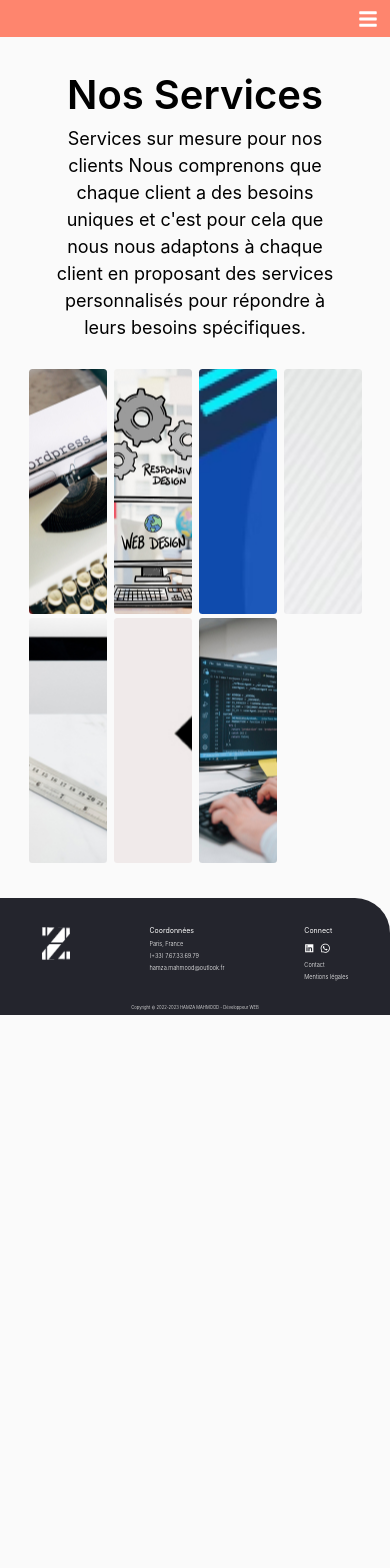
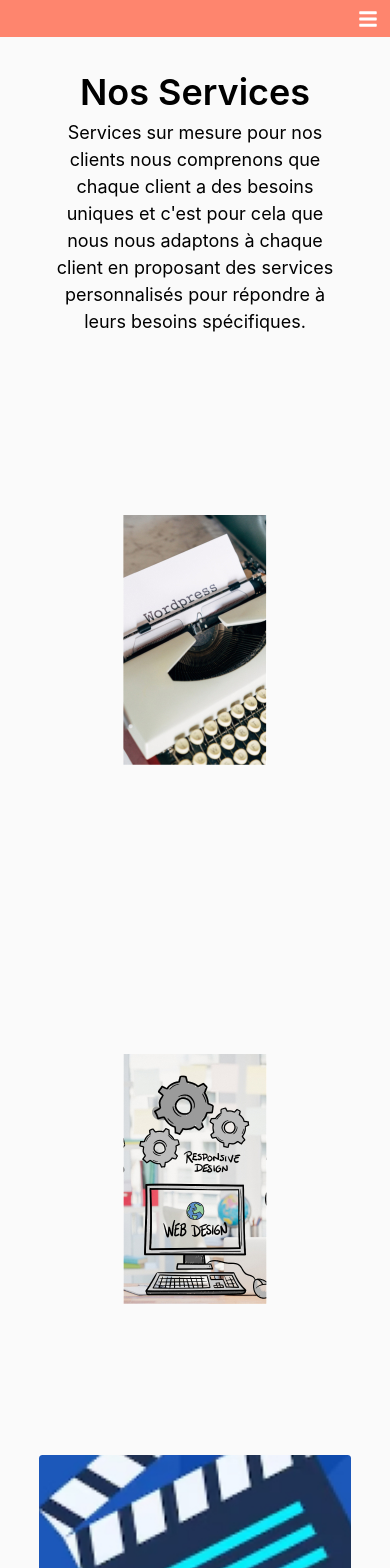
Before and after one commit to Zhamza1/Agence-digitale, a React (Create React App) app: page /services in a window 390 px wide. Shown: the top 1568 px of the page. Before the commit the page ends 1015 px from the top, so only its background shows below. Built offline with nearby package versions, Linux system fonts and the light colour scheme.

Commit message:
responsive 768px

```diff
--- a/src/components/header.jsx
+++ b/src/components/header.jsx
@@ -23,7 +23,7 @@
     <>
       <header className=" pt-[2.8rem] bg-header2 w-[100%] md:py-[1rem] md:flex md:flex-row-reverse " >
         <nav className='z-[100000]' ref={navRef} >
-          <ul className='flex justify-around px-[15rem] text-white items-center text-[24px] md:flex-col md:text-[40px] text-[2.4rem]  '  >
+          <ul className='flex justify-around px-[15rem] text-white items-center text-[2.4rem] lg:text-[20px] md:flex-col md:text-[40px]  '  >
             <NavLink  to="/" className='w-[8rem] h-[10rem] md:w-[12rem] md:h-[15rem] ' > <img src={Logo} alt="logo du site zhamza" /> </NavLink>
               <li className=' font-medium text-[#ffffff] opacity-50 hover:opacity-100 transition-all duration-500 uppercase '  > <NavLink to="/realisations" className={({ isActive }) => isActive ? activeLink : undefined}> Réalisations  </NavLink></li>
               <li className=' font-medium text-[#ffffff] opacity-50 hover:opacity-100 transition-all duration-500 '  > <NavLink to="/services" className={({ isActive }) => isActive ? activeLink : undefined}>  SERVICES </NavLink> </li>
--- a/src/components/servicesCard.jsx
+++ b/src/components/servicesCard.jsx
@@ -8,11 +8,10 @@
 
   return (
     <>
-        <div className={` cursor-pointer font-medium text-[3.6rem] w-[34rem] h-[59rem] rounded-[1rem] xl:w-[20%] xl:h-[70rem] mx-4 bg-no-repeat bg-center ${props.bgImage}`}>
+        <div  className={`${props.style}`}>
           <div className='pt-[4rem] text-center transition transition-opacity-25 backdrop-blur-[0rem] bg-[#000000] top-0 left-0 w-full h-full rounded-xl opacity-0 hover:opacity-60 transition-transform-25 hover:translate-y-[0px] translate-y-[2rem] px-[2rem] '>
             <div className='text-[#ffffff] h-[5rem] ' >{props.title}</div>
             <div>  <Link to={props.link} > <button className='mt-[30rem] font-regular text-center text-[#FE856E] font-bold text-[2rem] px-[2rem] py-[1rem] rounded-[1rem] hover:bg-[#F0BDB3] transition ease-in-out delay-100 border-[1px] border-[#FE856E] hover:text-[#24252D] bg-main ' >Voir plus</button> </Link></div>
-
           </div>
         </div>
     </>
--- a/src/index.css
+++ b/src/index.css
@@ -30,7 +30,7 @@
     }
 
     button {
-        @appply text-[2rem] ;
+        @apply text-[2rem] ;
     }
 
     h1 {
@@ -74,11 +74,11 @@
         }
 
         h1 {
-            font-size: 40px;
+            font-size: 36px;
         }
 
         h2 {
-            font-size: 32px;
+            font-size: 28px;
           }
           h3 {
             font-size: 20px;
--- a/src/page/services.jsx
+++ b/src/page/services.jsx
@@ -17,24 +17,22 @@
       <Header/>
       <section className=' mt-[8rem] mb-[10rem]' >
       <h1 className=' flex justify-center '>Nos Services </h1>
-      <h4 className='flex justify-center mb-[8rem] text-center mx-[13%] ' >Services sur mesure pour nos clients Nous comprenons que chaque client a des besoins uniques et c'est pour cela que nous nous adaptons à chaque client en proposant des services personnalisés pour répondre à leurs besoins spécifiques.</h4>
+      <h4 className='flex justify-center mb-[8rem] text-center mx-[13%] ' >Services sur mesure pour nos clients nous comprenons que chaque client a des besoins uniques et c'est pour cela que nous nous adaptons à chaque client en proposant des services personnalisés pour répondre à leurs besoins spécifiques.</h4>
 
 
       <div>
         <div className=' flex justify-center flex-wrap  '  >
-            <ServicesCard title="Site internet" bgImage="bg-wordpress lg:bg-wordpress-1024 sm:bg-wordpress-425 " link="/services/site-internet" />
-            <ServicesCard title="Web design" bgImage="bg-webdesignsvg  lg:bg-webdesignsvg-1024 sm:bg-webdesignsvg-425 " link="/services/web-design"  />
-            <ServicesCard title="Montage vidéo" bgImage="bg-motionDesign  lg:bg--1024 sm:bg--425 " link="/services/motion-design" />
-            <ServicesCard title="Photographie" bgImage="bg-photographie  lg:bg--1024 sm:bg--425 " link="/services/photographie" />
-        </div>
+            <ServicesCard style="cursor-pointer font-medium text-[3.6rem] text-[36px] w-[34rem] h-[59rem] rounded-[1rem] mx-[3rem] xl:w-[20%] xl:h-[70rem] xl:mx-[1rem] md:w-[80%] md:h-[150rem] md:mt-[4rem] bg-no-repeat bg-center bg-wordpress lg:bg-wordpress-1024 sm:bg-wordpress-425" title="Site internet" link="/services/site-internet" />
+            <ServicesCard style="cursor-pointer font-medium text-[3.6rem] text-[36px] w-[34rem] h-[59rem] rounded-[1rem] mx-[3rem] xl:w-[20%] xl:h-[70rem] xl:mx-[1rem] md:w-[80%] md:h-[150rem] md:mt-[4rem] bg-no-repeat bg-center bg-webdesignsvg  lg:bg-webdesignsvg-1024 sm:bg-webdesignsvg-425" title="Web design" link="/services/web-design"  />
+            <ServicesCard style="cursor-pointer font-medium text-[3.6rem] text-[36px] w-[34rem] h-[59rem] rounded-[1rem] mx-[3rem] xl:w-[20%] xl:h-[70rem] xl:mx-[1rem] md:w-[80%] md:h-[150rem] md:mt-[4rem] bg-no-repeat bg-center bg-motionDesign  lg:bg--1024 sm:bg--425" title="Montage vidéo" link="/services/motion-design" />
+            <ServicesCard style="cursor-pointer font-medium text-[3.6rem] text-[36px] w-[34rem] h-[59rem] rounded-[1rem] mx-[3rem] xl:w-[20%] xl:h-[70rem] xl:mx-[1rem] md:w-[80%] md:h-[150rem] md:mt-[4rem] bg-no-repeat bg-center bg-photographie  lg:bg--1024 sm:bg--425 " title="Photographie" link="/services/photographie" />
 
-        <div className='flex justify-center flex-wrap mt-[1%] '  >
-          <ServicesCard title="Charte graphique" bgImage="bg-charteGraphique  lg:bg--1024 sm:bg--425 " link="/services/charte-graphique" />
-          <ServicesCard title="Création de logo" bgImage="bg-creationLogo  lg:bg--1024 sm:bg--425 " link="/services/creation-logo"/>
-          <ServicesCard title="Maintenance site " bgImage="bg-maintenance  lg:bg-maintenance-1024 sm:bg-maintenance-425  " link="/services/maintenance-site" />
+            <ServicesCard style="cursor-pointer font-medium text-[3.6rem] text-[36px] w-[34rem] h-[59rem] rounded-[1rem] mx-[3rem] xl:w-[20%] xl:h-[70rem] xl:mx-[1rem] md:w-[80%] md:h-[150rem] md:mt-[4rem] bg-no-repeat bg-center bg-charteGraphique  lg:bg--1024 sm:bg--425  mt-[2rem] " title="Charte graphique" link="/services/charte-graphique" />
+            <ServicesCard style="cursor-pointer font-medium text-[3.6rem] text-[36px] w-[34rem] h-[59rem] rounded-[1rem] mx-[3rem] xl:w-[20%] xl:h-[70rem] xl:mx-[1rem] md:w-[80%] md:h-[150rem] md:mt-[4rem] bg-no-repeat bg-center bg-creationLogo  lg:bg--1024 sm:bg--425  mt-[2rem] " title="Création de logo" link="/services/creation-logo"/>
+            <ServicesCard style="cursor-pointer font-medium text-[3.6rem] text-[36px] w-[34rem] h-[59rem] rounded-[1rem] mx-[3rem] xl:w-[20%] xl:h-[70rem] xl:mx-[1rem] md:w-[80%] md:h-[150rem] md:mt-[4rem] bg-no-repeat bg-center bg-maintenance  lg:bg-maintenance-1024 sm:bg-maintenance-425 mt-[2rem] " title="Maintenance site " link="/services/maintenance-site" />
 
-          <div className={` w-[34rem] h-[59rem] rounded-[1rem] xl:w-[20%] xl:h-[70rem] mx-4 bg-no-repeat bg-center  `}>
-          </div>
+            <div className={` w-[34rem] h-[59rem] xl:w-[20%] xl:h-[70rem] mx-[3rem] xl:mx-[1rem] md:hidden  `}>
+            </div>
         </div>
       </div>
     </section>
--- a/tailwind.config.js
+++ b/tailwind.config.js
@@ -11,16 +11,13 @@
       '2xl': {'max': '2500px'},
       // => @media (max-width: 1535px) { ... }
 
-      'xl': {'max': '1440px'},
+      'xl': {'max': '1500px'},
       // => @media (max-width: 1279px) { ... }
 
       'lg': {'max': '1050px'},
       // => @media (max-width: 1023px) { ... }
 
       'md': {'max': '768px'},
-      // => @media (max-width: 767px) { ... }
-
-      'md2': {'min': '768px'},
       // => @media (max-width: 767px) { ... }
 
       'sm': {'max': '425px'},
```
Also changed, not shown: src/page/home.jsx (+8 -4 lines), src/asset/space-between.png.
